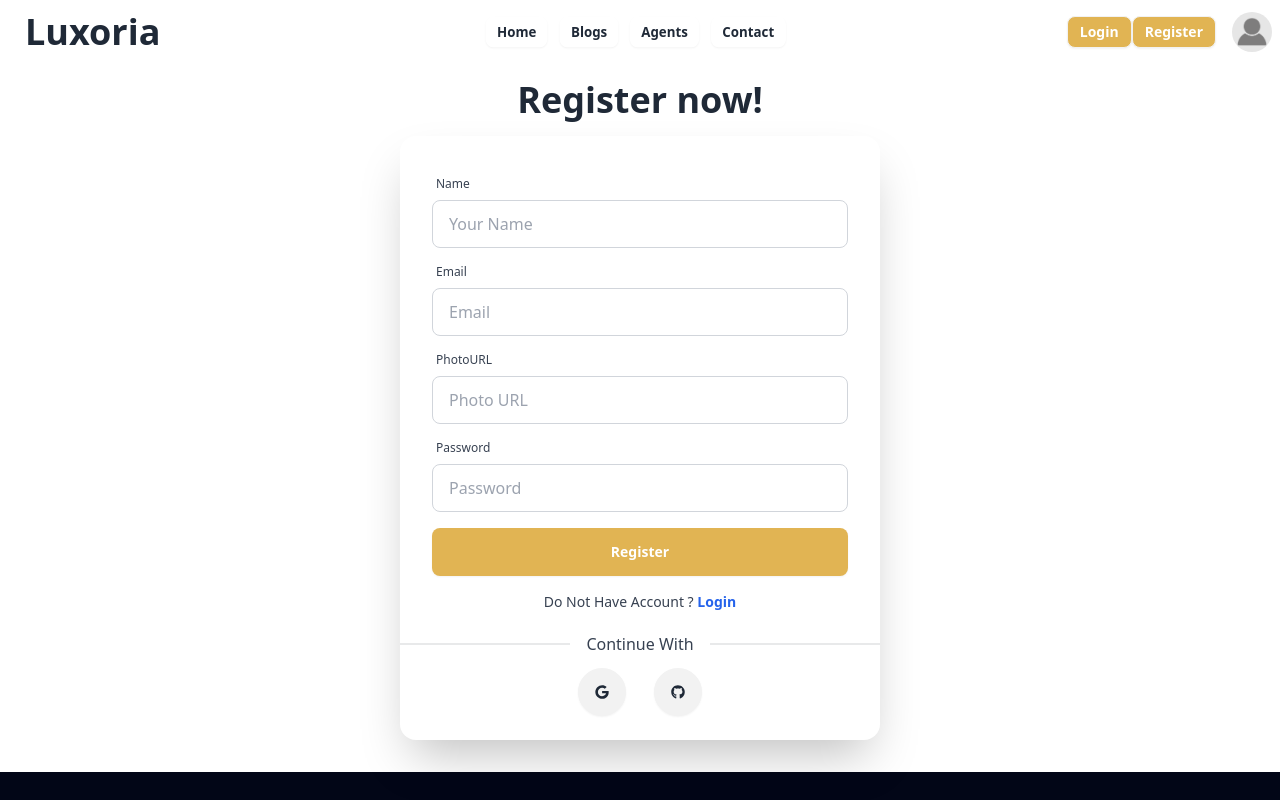
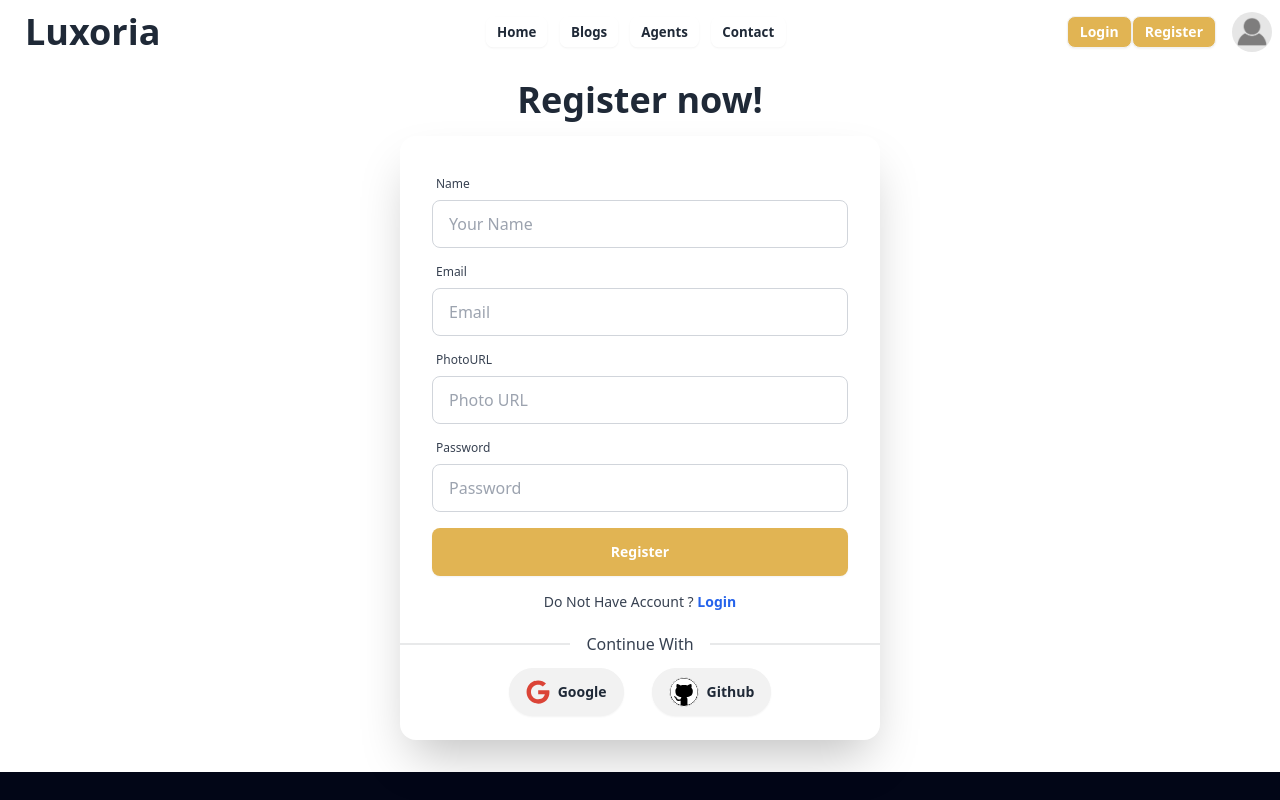
Before and after one commit to Sazid60/Luxoria-Real-Estate, a React (Vite) app: page /register in a window 1280 px wide. Shown: the top 800 px of the page. Built offline with nearby package versions, Linux system fonts and the light colour scheme; no server answers.

Commit message:
Error Page Added

```diff
--- /dev/null
+++ b/src/Pages/ErrorPage/ErrorPage.jsx
@@ -0,0 +1,21 @@
+import { Link } from "react-router-dom";
+
+
+const ErrorPage = () => {
+    return (
+        <section className="flex items-center h-full p-16 ">
+            <div className="container flex flex-col items-center justify-center px-5 mx-auto my-8">
+                <div className="max-w-md text-center">
+                    <h2 className="mb-8 font-extrabold text-9xl ">
+                        <span className="sr-only">Error</span>404
+                    </h2>
+                    <p className="text-2xl font-semibold md:text-3xl">Sorry, we couldn't find this page.</p>
+                    <p className="mt-4 mb-8 text-gray-400">But dont worry, you can find plenty of other things on our homepage.</p>
+                    <Link to={"/"}  className="px-8 py-3 font-semibold rounded bg-[#E1B453] text-white btn">Back to homepage</Link>
+                </div>
+            </div>
+        </section>
+    );
+};
+
+export default ErrorPage;
--- a/src/Pages/Login/Login.jsx
+++ b/src/Pages/Login/Login.jsx
@@ -79,8 +79,8 @@ const Login = () => {
                     </form>
                     <div className="divider text-gray-700">Continue With</div>
                     <div className="flex justify-center gap-4 lg:gap-7 mb-6 pb-0">
-                        <button className="btn rounded-full" onClick={() => handleSocialLogin(googleSignIn)}><FaGoogle /></button>
-                        <button className="btn rounded-full" onClick={() => handleSocialLogin(gitHubSignIn)}><FaGithub /></button>
+                        <button className="btn rounded-full" onClick={() => handleSocialLogin(googleSignIn)}><FaGoogle className="text-2xl text-[#DB4437]"/>Google</button>
+                        <button className="btn rounded-full" onClick={() => handleSocialLogin(gitHubSignIn)}><FaGithub className="text-3xl bg-black text-white rounded-full border border-white" />Github</button>
                     </div>
                 </div>
             </div>
--- a/src/Pages/Register/Register.jsx
+++ b/src/Pages/Register/Register.jsx
@@ -115,8 +115,8 @@ const Register = () => {
                     </form>
                     <div className="divider text-gray-700">Continue With</div>
                     <div className="flex justify-center gap-4 lg:gap-7 mb-6 pb-0">
-                        <button className="btn rounded-full" onClick={() => handleSocialLogin(googleSignIn)}><FaGoogle /></button>
-                        <button className="btn rounded-full" onClick={() => handleSocialLogin(gitHubSignIn)}><FaGithub /></button>
+                        <button className="btn rounded-full" onClick={() => handleSocialLogin(googleSignIn)}><FaGoogle className="text-2xl text-[#DB4437]"/>Google</button>
+                        <button className="btn rounded-full" onClick={() => handleSocialLogin(gitHubSignIn)}><FaGithub className="text-3xl bg-black text-white rounded-full border border-white" />Github</button>
                     </div>
                 </div>
             </div>
--- a/src/Routes/Routes.jsx
+++ b/src/Routes/Routes.jsx
@@ -8,11 +8,13 @@ import Contact from "../Pages/Contact/Contact";
 import Agents from "../Pages/Agents/Agents";
 import Blogs from "../Pages/Blogs/Blogs";
 import DetailEstate from "../Pages/DetailEstate/DetailEstate";
+import ErrorPage from "../Pages/ErrorPage/ErrorPage";
 
 const router = createBrowserRouter([
     {
       path: "/",
       element: <MainLayout></MainLayout>,
+      errorElement :<ErrorPage></ErrorPage>,
       children : [
         {
             path: "/",
```
